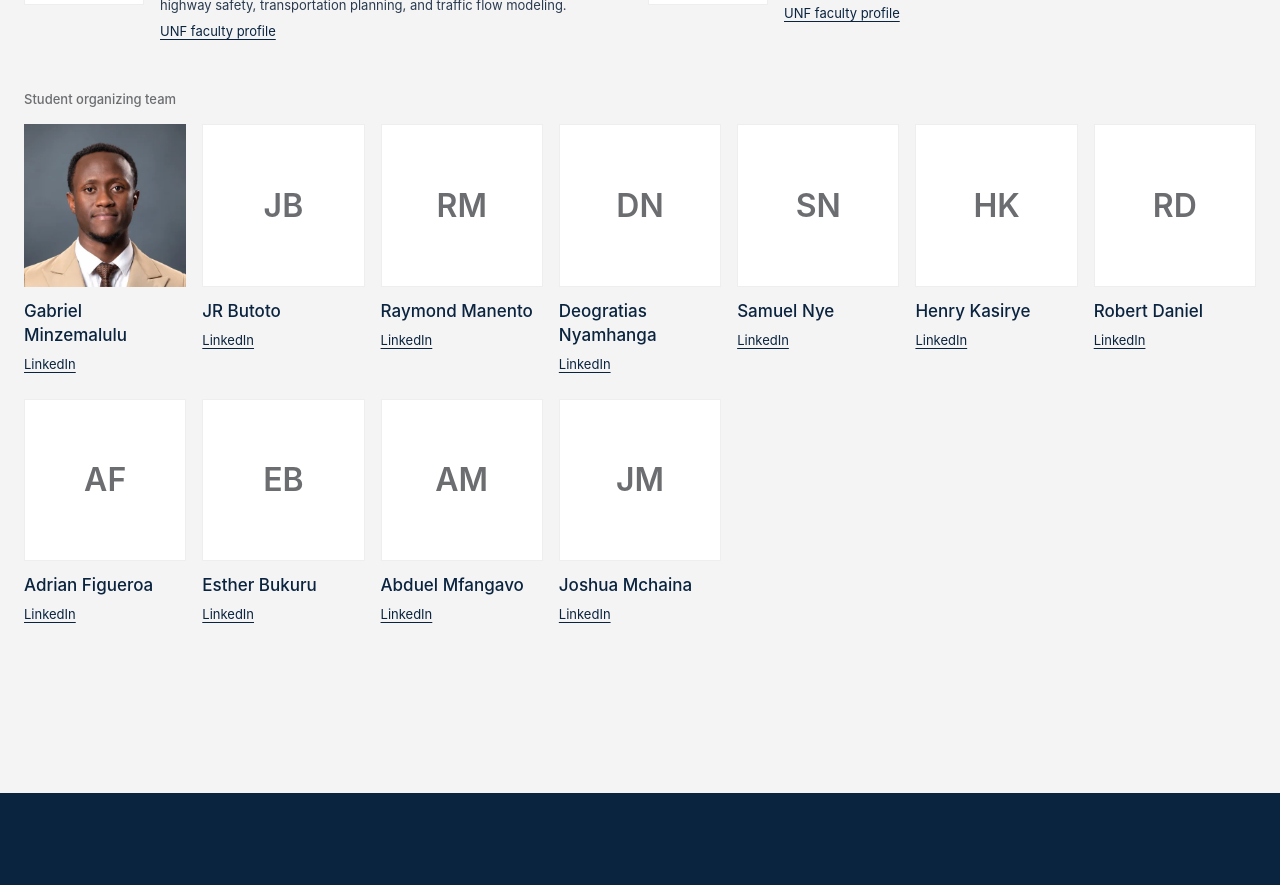
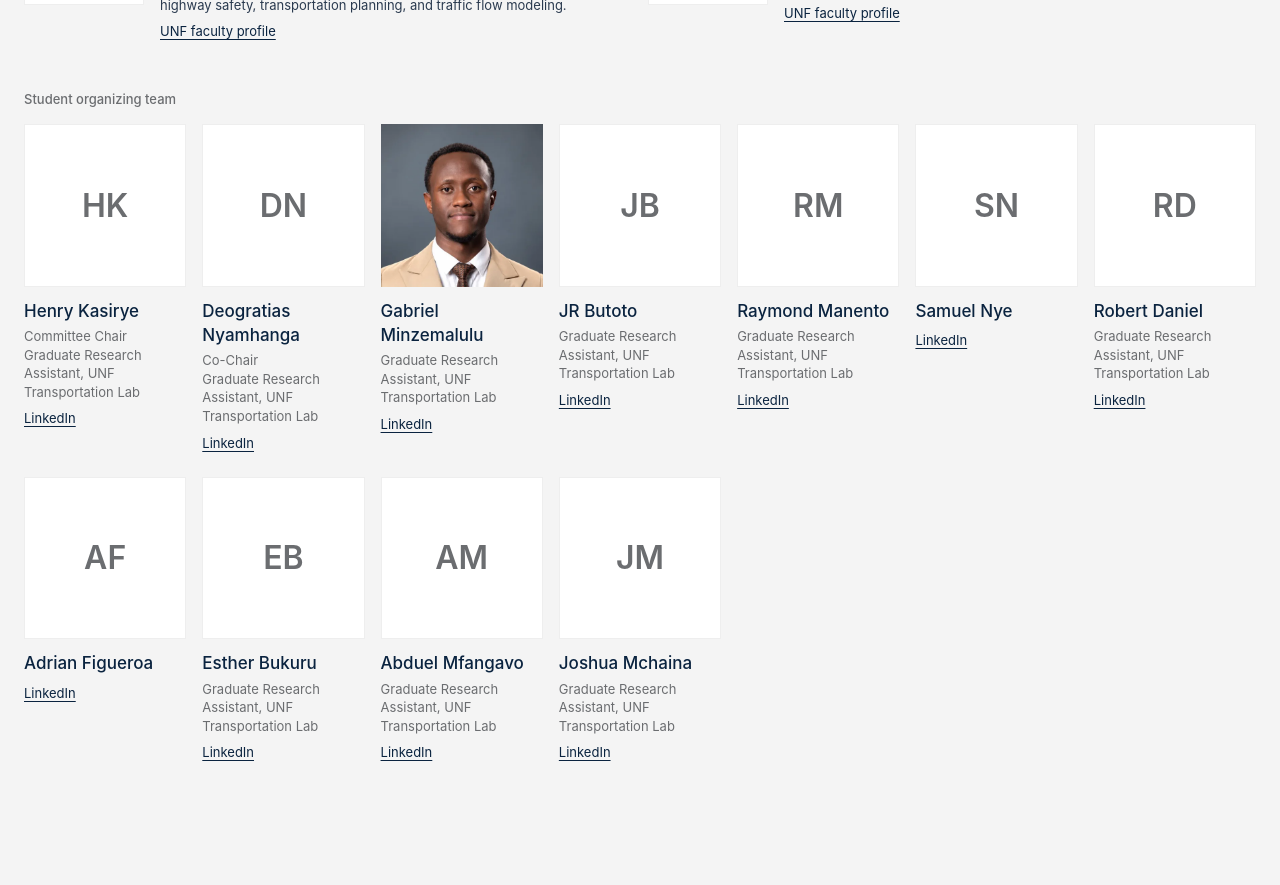
Before and after one commit to Gabriel-Dee/ITE-SLS-FE, a React (Vite) app: page / in a window 1280 px wide. Shown: the part 9160-10045 px from the top of the page. Built offline with nearby package versions, Linux system fonts and the light colour scheme.

Commit message:
Add student team roles; list committee chair and co-chair first

```diff
--- a/src/data.ts
+++ b/src/data.ts
@@ -30,17 +30,17 @@ export const teamGroups: TeamGroup[] = [
   {
     title: 'Student organizing team',
     members: [
-      { name: 'Gabriel Minzemalulu', link: { label: 'LinkedIn', url: 'https://www.linkedin.com/in/gabriel-minzemalulu/' }, photo: imgGabriel },
-      { name: 'JR Butoto', link: { label: 'LinkedIn', url: 'https://www.linkedin.com/in/jrbutoto/' } },
-      { name: 'Raymond Manento', link: { label: 'LinkedIn', url: 'https://www.linkedin.com/in/raymond-manento/' } },
-      { name: 'Deogratias Nyamhanga', link: { label: 'LinkedIn', url: 'https://www.linkedin.com/in/deogratias-nyamhanga/' } },
+      { name: 'Henry Kasirye', role: 'Committee Chair\nGraduate Research Assistant, UNF Transportation Lab', link: { label: 'LinkedIn', url: 'https://www.linkedin.com/in/henry-kasirye-765088340/' } },
+      { name: 'Deogratias Nyamhanga', role: 'Co-Chair\nGraduate Research Assistant, UNF Transportation Lab', link: { label: 'LinkedIn', url: 'https://www.linkedin.com/in/deogratias-nyamhanga/' } },
+      { name: 'Gabriel Minzemalulu', role: 'Graduate Research Assistant, UNF Transportation Lab', link: { label: 'LinkedIn', url: 'https://www.linkedin.com/in/gabriel-minzemalulu/' }, photo: imgGabriel },
+      { name: 'JR Butoto', role: 'Graduate Research Assistant, UNF Transportation Lab', link: { label: 'LinkedIn', url: 'https://www.linkedin.com/in/jrbutoto/' } },
+      { name: 'Raymond Manento', role: 'Graduate Research Assistant, UNF Transportation Lab', link: { label: 'LinkedIn', url: 'https://www.linkedin.com/in/raymond-manento/' } },
       { name: 'Samuel Nye', link: { label: 'LinkedIn', url: 'https://www.linkedin.com/in/samuel-nye-166850393/' } },
-      { name: 'Henry Kasirye', link: { label: 'LinkedIn', url: 'https://www.linkedin.com/in/henry-kasirye-765088340/' } },
-      { name: 'Robert Daniel', link: { label: 'LinkedIn', url: 'https://www.linkedin.com/in/eng-robert-daniel-103912235/' } },
+      { name: 'Robert Daniel', role: 'Graduate Research Assistant, UNF Transportation Lab', link: { label: 'LinkedIn', url: 'https://www.linkedin.com/in/eng-robert-daniel-103912235/' } },
       { name: 'Adrian Figueroa', link: { label: 'LinkedIn', url: 'https://www.linkedin.com/in/adrian-figueroa-7807a4305/' } },
-      { name: 'Esther Bukuru', link: { label: 'LinkedIn', url: 'https://www.linkedin.com/in/esther-bukuru-b85948305/' } },
-      { name: 'Abduel Mfangavo', link: { label: 'LinkedIn', url: 'https://www.linkedin.com/in/abduel-mfangavo-7869b8222/' } },
-      { name: 'Joshua Mchaina', link: { label: 'LinkedIn', url: 'https://www.linkedin.com/in/joshua-mchaina-7a6292156/' } },
+      { name: 'Esther Bukuru', role: 'Graduate Research Assistant, UNF Transportation Lab', link: { label: 'LinkedIn', url: 'https://www.linkedin.com/in/esther-bukuru-b85948305/' } },
+      { name: 'Abduel Mfangavo', role: 'Graduate Research Assistant, UNF Transportation Lab', link: { label: 'LinkedIn', url: 'https://www.linkedin.com/in/abduel-mfangavo-7869b8222/' } },
+      { name: 'Joshua Mchaina', role: 'Graduate Research Assistant, UNF Transportation Lab', link: { label: 'LinkedIn', url: 'https://www.linkedin.com/in/joshua-mchaina-7a6292156/' } },
     ],
   },
 ];
--- a/src/index.css
+++ b/src/index.css
@@ -1204,6 +1204,7 @@
     }
     .team-role {
       margin-top: var(--space-1);
+      white-space: pre-line;
       font-size: var(--text-sm);
       color: var(--muted);
     }
```
